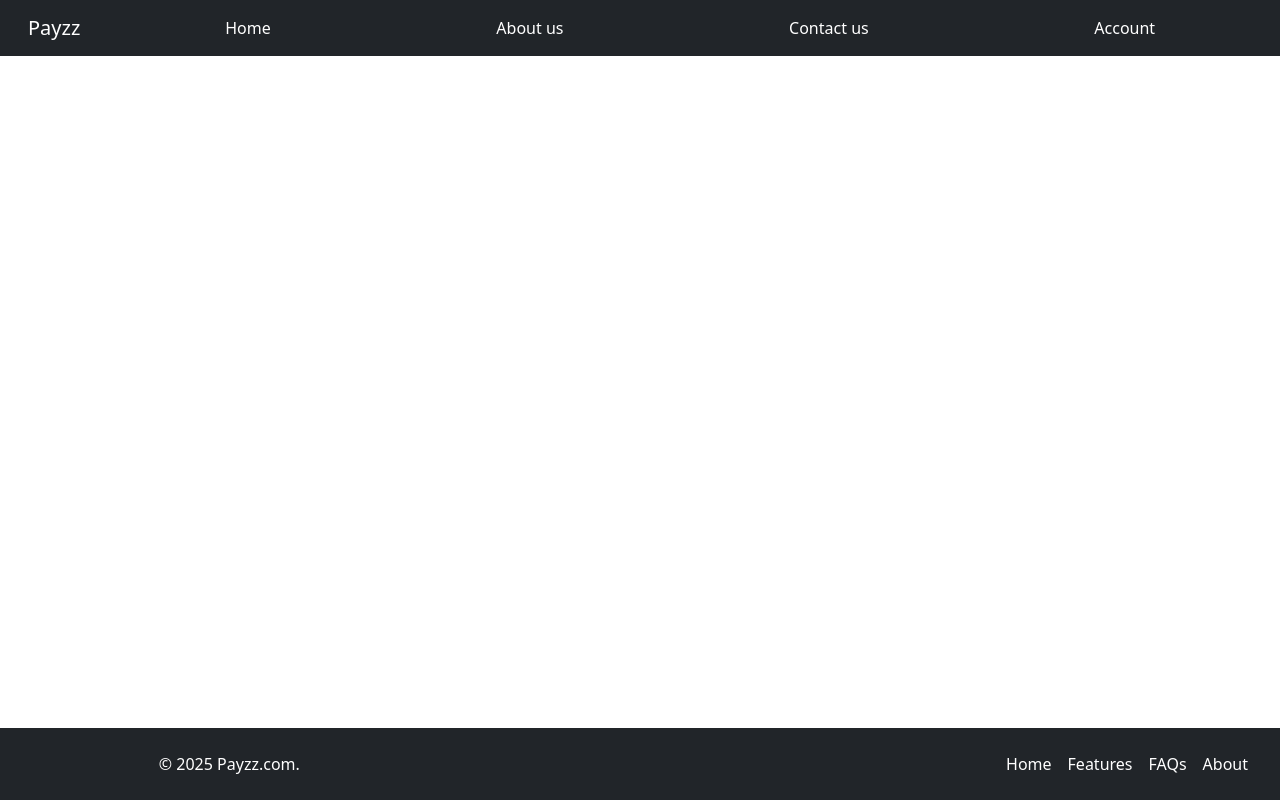
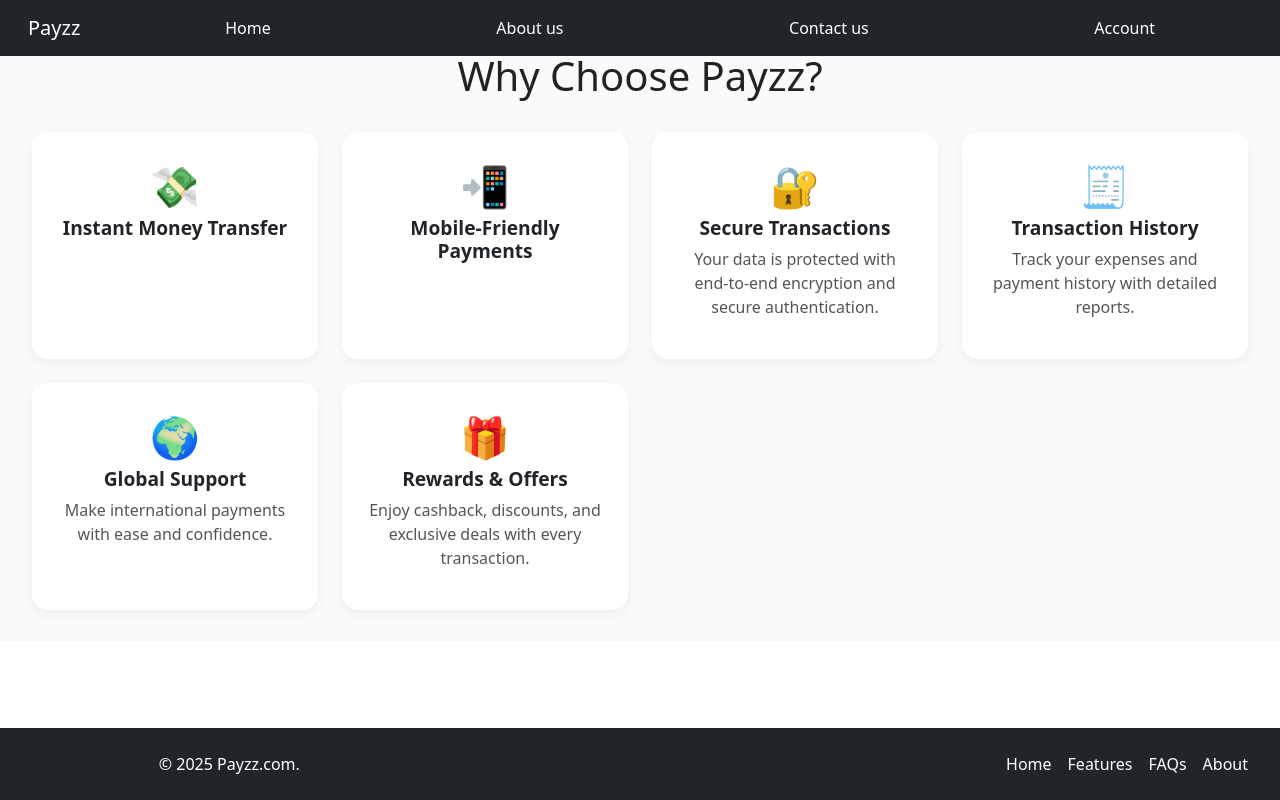
Before and after one commit to Yuvi00Chauhan/Payzz, a React (Create React App) app: page /features in a window 1280 px wide. Built offline with nearby package versions, Linux system fonts and the light colour scheme.

Commit message:
added featuress page

```diff
--- a/src/App.js
+++ b/src/App.js
@@ -15,6 +15,7 @@ import GasBill from "./Components/GasBill";
 import About from "./Components/About";
 import Account from "./Components/Account";
 import FAQ from "./Components/FAQ";
+import Features from "./Components/Features";
 function App() {
   return (
     <>
@@ -45,9 +46,9 @@ function MainContent() {
           <Route path="/account" element={<Account />} />
           <Route path="/faq" element={<FAQ />} />
 
-          {/* <Route path="/contact" element={<ContactUs />} />
-          <Route path="/features" element={<FeaturePage />} />
-           */}
+          {/* <Route path="/contact" element={<ContactUs />} /> */}
+          <Route path="/features" element={<Features />} />
+
         </Routes>
         <Footer />
       </div>
--- /dev/null
+++ b/src/Components/Features.css
@@ -0,0 +1,45 @@
+.feature-page {
+    padding: 2rem;
+    text-align: center;
+    background: #f9fafb;
+    margin-top: 20px;
+  }
+
+  .feature-heading {
+    font-size: 2.5rem;
+    margin-bottom: 2rem;
+    color: #222;
+  }
+
+  .feature-list {
+    display: grid;
+    grid-template-columns: repeat(auto-fit, minmax(250px, 1fr));
+    gap: 1.5rem;
+  }
+
+  .feature-card {
+    background: white;
+    padding: 1.5rem;
+    border-radius: 1rem;
+    box-shadow: 0 4px 12px rgba(0, 0, 0, 0.05);
+    transition: transform 0.2s ease;
+  }
+
+  .feature-card:hover {
+    transform: translateY(-5px);
+  }
+
+  .feature-icon {
+    font-size: 2.5rem;
+    margin-bottom: 0.5rem;
+  }
+
+  .feature-title {
+    font-size: 1.2rem;
+    font-weight: bold;
+    margin-bottom: 0.5rem;
+  }
+
+  .feature-description {
+    color: #555;
+  }
--- /dev/null
+++ b/src/Components/Features.jsx
@@ -0,0 +1,56 @@
+import React from "react";
+import "./Features.css";
+
+function Features() {
+
+const features=[
+    {
+        icon:"💸",
+        title: "Instant Money Transfer",
+        descpription: "Transfer money instantly to anyone, anywhere, anytime."
+    },
+    {
+        icon:"📲",
+        title: "Mobile-Friendly Payments",
+        descpription:"Seamless transactions from your mobile device, anywhere anytime.",
+    },
+    {
+        icon: "🔐",
+        title: "Secure Transactions",
+        description: "Your data is protected with end-to-end encryption and secure authentication.",
+      },
+      {
+        icon: "🧾",
+        title: "Transaction History",
+        description: "Track your expenses and payment history with detailed reports.",
+      },
+      {
+        icon: "🌍",
+        title: "Global Support",
+        description: "Make international payments with ease and confidence.",
+      },
+      {
+        icon: "🎁",
+        title: "Rewards & Offers",
+        description: "Enjoy cashback, discounts, and exclusive deals with every transaction.",
+      },
+    ];
+
+    return (
+      <div className="feature-page">
+        <h1 className="feature-heading">Why Choose Payzz?</h1>
+        <div className="feature-list">
+          {features.map((feature, index) => (
+            <div className="feature-card" key={index}>
+              <span className="feature-icon">{feature.icon}</span>
+              <h3 className="feature-title">{feature.title}</h3>
+              <p className="feature-description">{feature.description}</p>
+            </div>
+          ))}
+        </div>
+      </div>
+    );
+  }
+
+
+export default Features;
--- a/src/Components/Footer.jsx
+++ b/src/Components/Footer.jsx
@@ -4,6 +4,7 @@ import { useNavigate } from "react-router-dom";
 import { goAbout } from "./GlobalFunctions";
 import { goHome } from "./GlobalFunctions";
 import { goFAQ } from "./GlobalFunctions";
+import { goFeatures } from "./GlobalFunctions";
 function Footer() {
   const navigate = useNavigate();
   return (
@@ -18,7 +19,7 @@ function Footer() {
           </a>
         </li>
         <li className="nav-item footLinks">
-          <a href="#" className="nav-link px-2 text-white">
+          <a href="#" className="nav-link px-2 text-white" onClick={(e) => goFeatures(navigate, e)}>
             Features
           </a>
         </li>
```
Also changed, not shown: src/Components/GlobalFunctions.jsx (line endings or trailing spaces).
